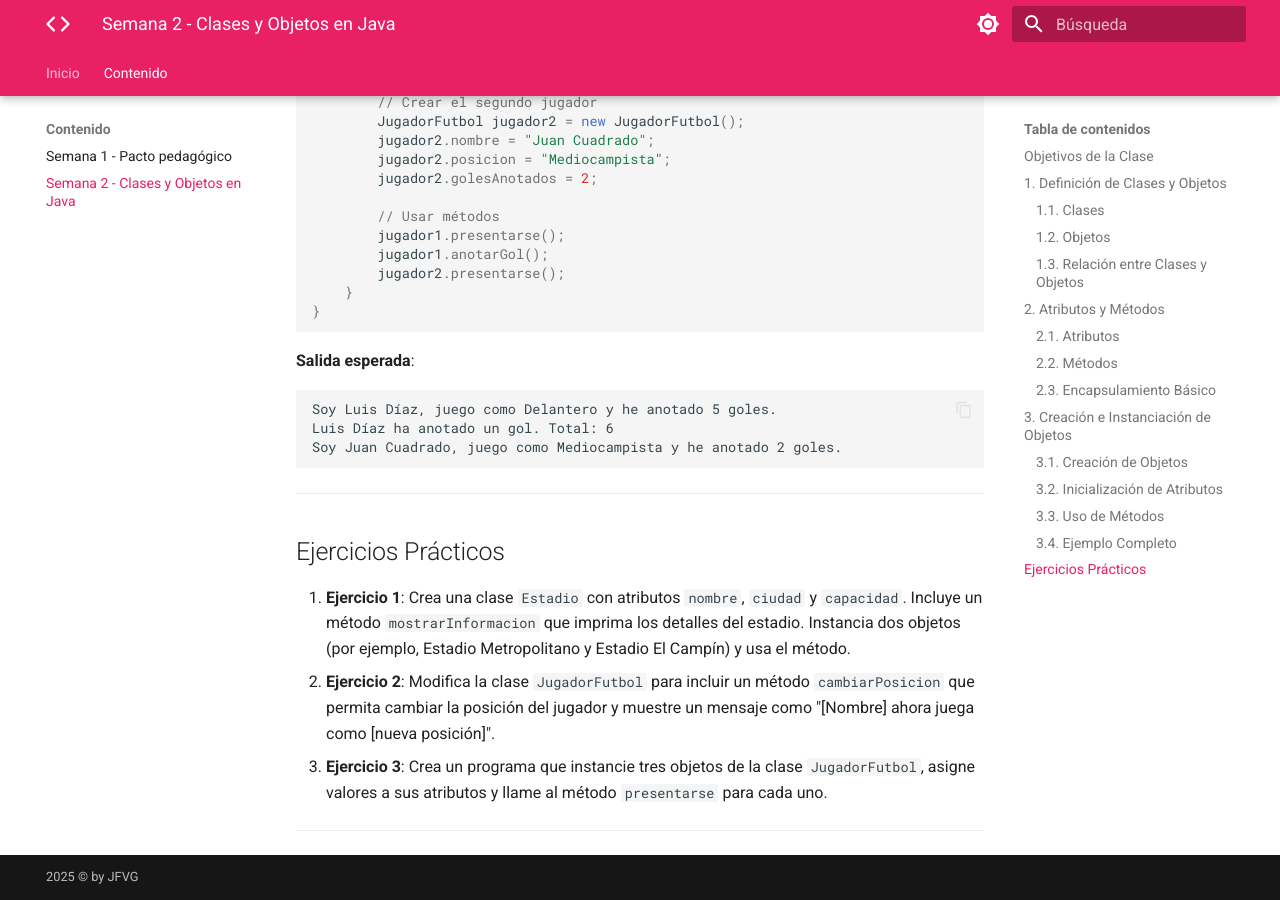
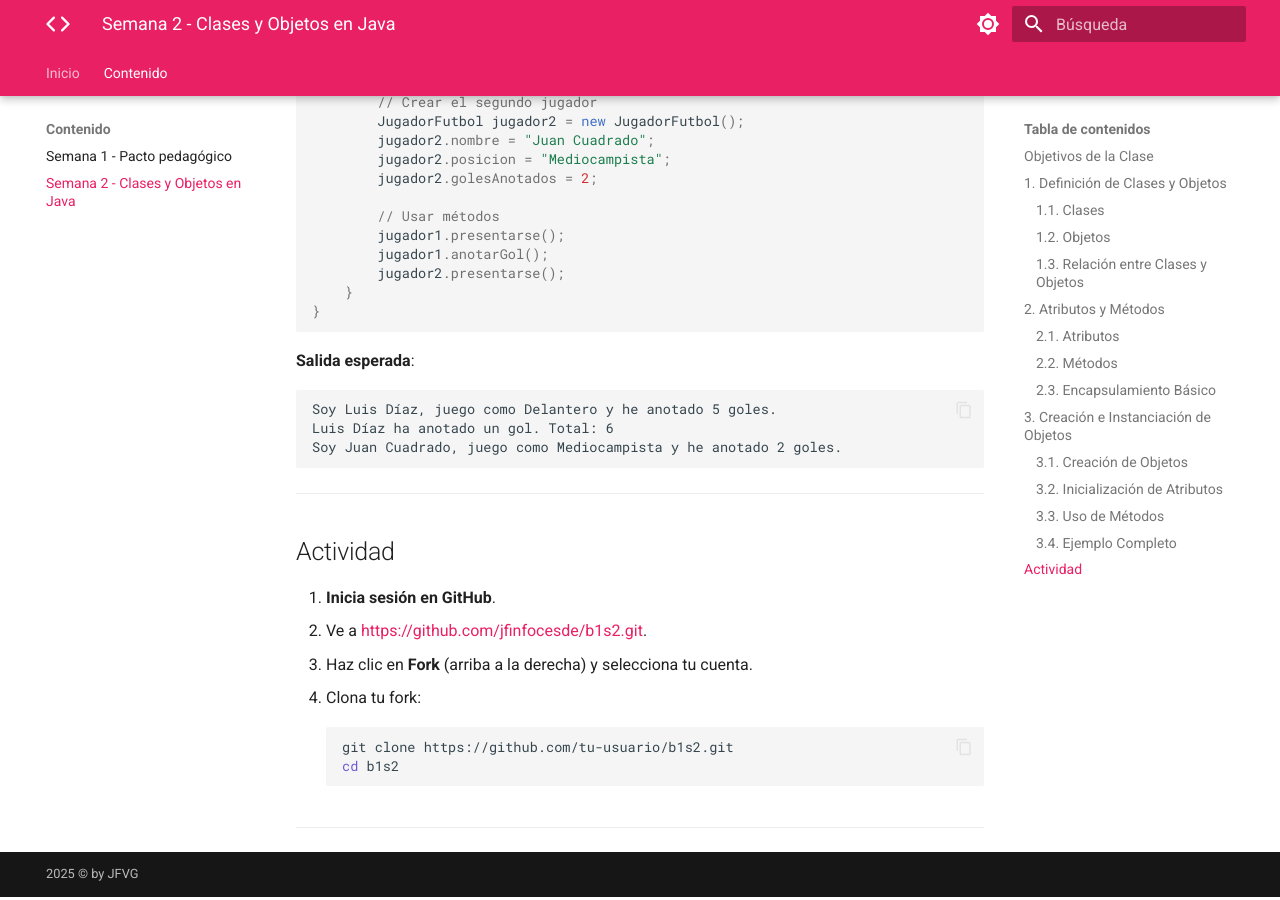
Before and after one commit to jfinfocesde/25b1, an MkDocs documentation site: the page built from docs/content/p2.md, in a window 1280 px wide and 900 px high, scrolled down 5436 px. Built offline with MkDocs 1.6.1 and Material for MkDocs 9.7.7, drawn with Linux system fonts in a browser that asks for light colours.

Commit message:
15-07-2025

````diff
--- a/docs/content/p2.md
+++ b/docs/content/p2.md
@@ -173,9 +173,17 @@ Soy Juan Cuadrado, juego como Mediocampista y he anotado 2 goles.
 
 ---
 
-## Ejercicios Prácticos
-1. **Ejercicio 1**: Crea una clase `Estadio` con atributos `nombre`, `ciudad` y `capacidad`. Incluye un método `mostrarInformacion` que imprima los detalles del estadio. Instancia dos objetos (por ejemplo, Estadio Metropolitano y Estadio El Campín) y usa el método.
-2. **Ejercicio 2**: Modifica la clase `JugadorFutbol` para incluir un método `cambiarPosicion` que permita cambiar la posición del jugador y muestre un mensaje como "[Nombre] ahora juega como [nueva posición]".
-3. **Ejercicio 3**: Crea un programa que instancie tres objetos de la clase `JugadorFutbol`, asigne valores a sus atributos y llame al método `presentarse` para cada uno.
+## Actividad
+
+
+1. **Inicia sesión en GitHub**.
+2. Ve a [https://github.com/jfinfocesde/b1s2.git](https://github.com/jfinfocesde/b1s2.git).
+3. Haz clic en **Fork** (arriba a la derecha) y selecciona tu cuenta.
+4. Clona tu fork:
+   ```bash
+   git clone https://github.com/tu-usuario/b1s2.git
+   cd b1s2
+   ```
+
 
 ---
````
